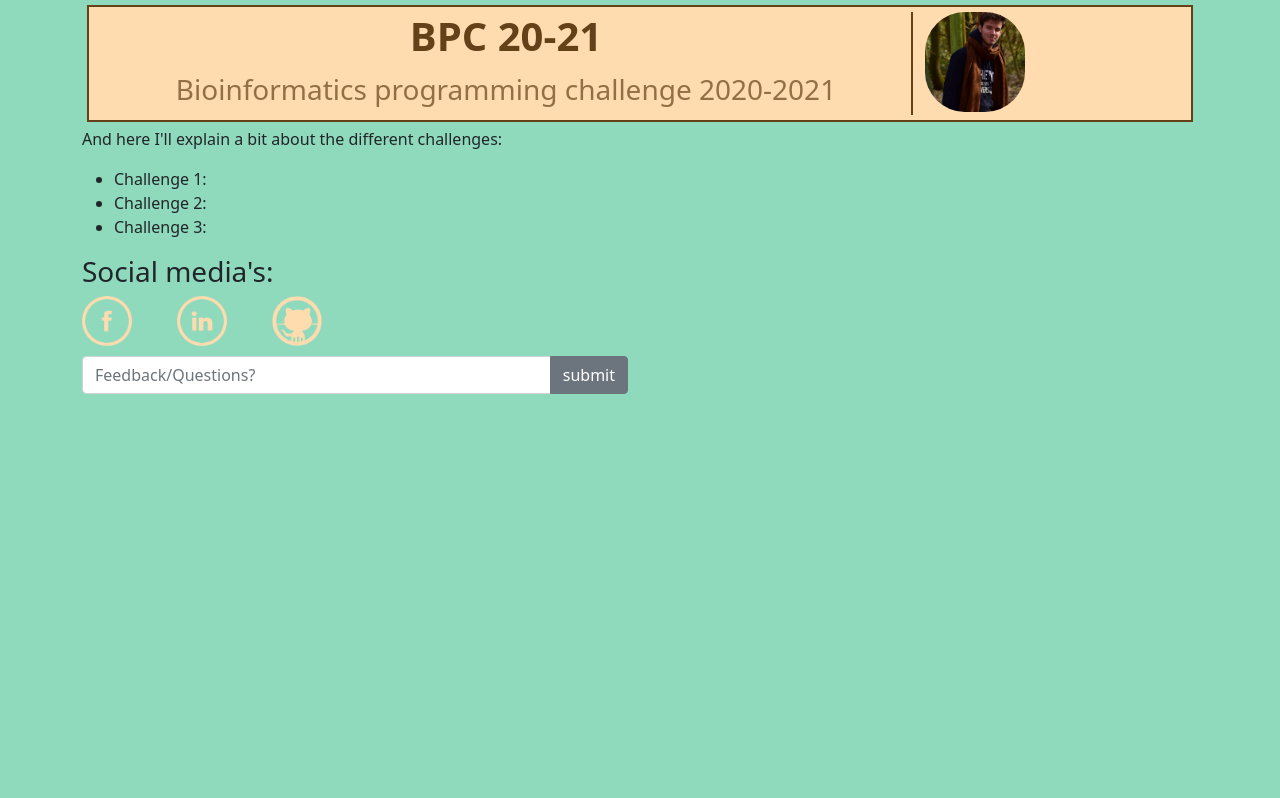
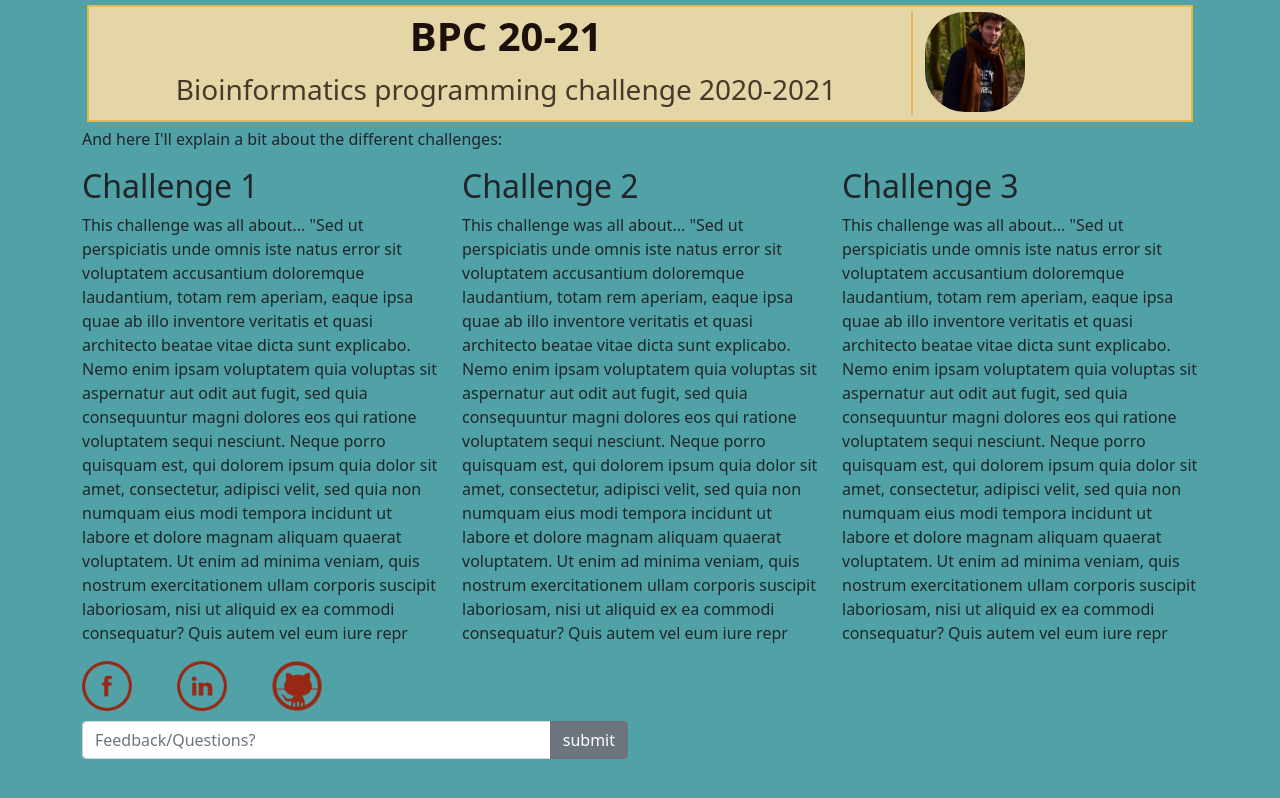
Before and after one commit to wardvanbelle/PBC2021, a plain HTML site: page index.html in a window 1280 px wide. Drawn offline with nearby package versions, Linux system fonts and the light colour scheme.

Commit message:
add content

```diff
--- a/css/layout.css
+++ b/css/layout.css
@@ -1,28 +1,37 @@
+/* color palette:
+#1C110A: black
+#E4D6A7: semi-white
+#E9B44C: yellow
+#50A2A7: blue
+#9B2915: red
+*/
+
+
 body {
-    background-color: rgb(143, 218, 189);
+    background-color:#50A2A7;
 }
 
 #header {
-    background-color: #ffdcb0;
-    border: 2px solid rgb(100, 66, 25);
+    background-color: #E4D6A7 ;
+    border: 2px solid #E9B44C;
     padding: 5px;
     margin: 5px;
 }
 
 #titleblock {
-    border-right: 2px solid rgb(100, 66, 25);
+    border-right: 2px solid #E9B44C;
     padding-right: 5px;
 }
 
 #title {
-    color:rgb(100, 66, 25);
+    color:#1C110A;
     font-weight: bold;
     text-align: center;
     padding-bottom: 5px;
 }
 
 #subtitle {
-    color:rgba(100, 66, 25, 0.705);
+    color: #1c110acb;
     text-align: center;
 }
 
@@ -40,5 +49,5 @@ body {
     height: 50px;
     width: 50px;
     /*https://codepen.io/sosuke/pen/Pjoqqp to choose color*/
-    filter: invert(95%) sepia(31%) saturate(3743%) hue-rotate(296deg) brightness(108%) contrast(138%);
+    filter: invert(17%) sepia(74%) saturate(1961%) hue-rotate(347deg) brightness(104%) contrast(98%);
 }
--- a/index.html
+++ b/index.html
@@ -26,15 +26,32 @@
     </div>
 
     <p>And here I'll explain a bit about the different challenges:</p>
-    <ul>
-      <li>Challenge 1:</li>
-      <li>Challenge 2:</li>
-      <li>Challenge 3:</li>
-    </ul>
+    <div class="row">
+      <div class="col">
+        <h2>Challenge 1</h2>
+        <p>
+          This challenge was all about...
+          "Sed ut perspiciatis unde omnis iste natus error sit voluptatem accusantium doloremque laudantium, totam rem aperiam, eaque ipsa quae ab illo inventore veritatis et quasi architecto beatae vitae dicta sunt explicabo. Nemo enim ipsam voluptatem quia voluptas sit aspernatur aut odit aut fugit, sed quia consequuntur magni dolores eos qui ratione voluptatem sequi nesciunt. Neque porro quisquam est, qui dolorem ipsum quia dolor sit amet, consectetur, adipisci velit, sed quia non numquam eius modi tempora incidunt ut labore et dolore magnam aliquam quaerat voluptatem. Ut enim ad minima veniam, quis nostrum exercitationem ullam corporis suscipit laboriosam, nisi ut aliquid ex ea commodi consequatur? Quis autem vel eum iure repr
+        </p>
+      </div>
+      <div class="col">
+        <h2>Challenge 2</h2>
+        <p>
+          This challenge was all about...
+          "Sed ut perspiciatis unde omnis iste natus error sit voluptatem accusantium doloremque laudantium, totam rem aperiam, eaque ipsa quae ab illo inventore veritatis et quasi architecto beatae vitae dicta sunt explicabo. Nemo enim ipsam voluptatem quia voluptas sit aspernatur aut odit aut fugit, sed quia consequuntur magni dolores eos qui ratione voluptatem sequi nesciunt. Neque porro quisquam est, qui dolorem ipsum quia dolor sit amet, consectetur, adipisci velit, sed quia non numquam eius modi tempora incidunt ut labore et dolore magnam aliquam quaerat voluptatem. Ut enim ad minima veniam, quis nostrum exercitationem ullam corporis suscipit laboriosam, nisi ut aliquid ex ea commodi consequatur? Quis autem vel eum iure repr
+        </p>
+      </div>
+      <div class="col">
+        <h2>Challenge 3</h2>
+        <p>
+          This challenge was all about...
+          "Sed ut perspiciatis unde omnis iste natus error sit voluptatem accusantium doloremque laudantium, totam rem aperiam, eaque ipsa quae ab illo inventore veritatis et quasi architecto beatae vitae dicta sunt explicabo. Nemo enim ipsam voluptatem quia voluptas sit aspernatur aut odit aut fugit, sed quia consequuntur magni dolores eos qui ratione voluptatem sequi nesciunt. Neque porro quisquam est, qui dolorem ipsum quia dolor sit amet, consectetur, adipisci velit, sed quia non numquam eius modi tempora incidunt ut labore et dolore magnam aliquam quaerat voluptatem. Ut enim ad minima veniam, quis nostrum exercitationem ullam corporis suscipit laboriosam, nisi ut aliquid ex ea commodi consequatur? Quis autem vel eum iure repr
+        </p>
+      </div>
+    </div>
 
     <div class="row" id="socials">
       <div class="col-lg-3">
-        <h3>Social media's:</h3>
         <div class="row">
           <div class="col">
             <a href="https://www.facebook.com/wardvanbelle"><img src="images/facebook-icon.png" alt="facebook-logo" id="socialpics"></a>
```
